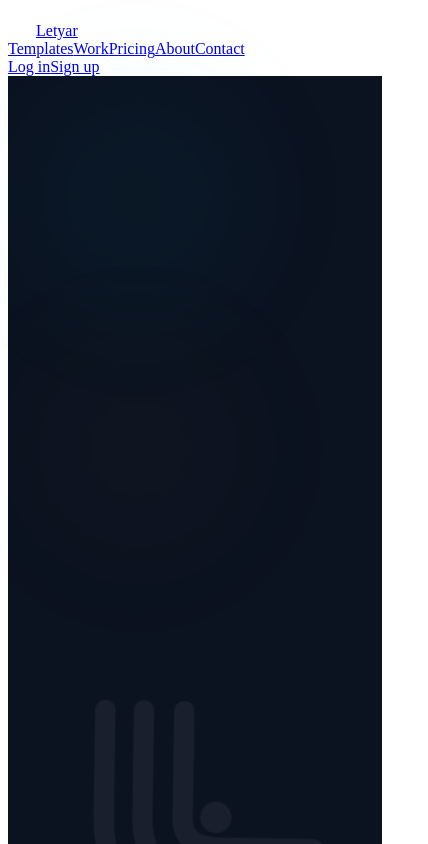
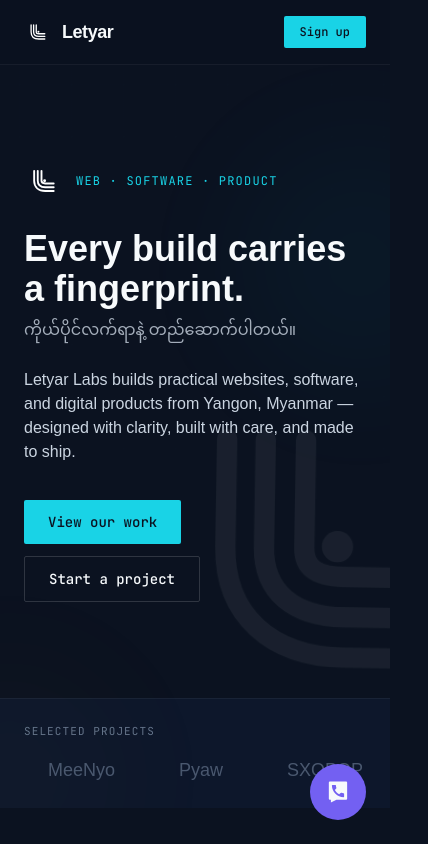
Before and after one commit to letyarworks/letyar-website, a Next.js app: page / in a window 390 px wide. Shown: the top 844 px of the page, 428 px wide, since content can reach past the window. Built offline with nearby package versions, Linux system fonts and the light colour scheme; a web font is replaced by a local one.

Commit message:
Restore global styles and keep responsive hero animation

```diff
--- a/app/globals.css
+++ b/app/globals.css
@@ -1,3 +1,22 @@
+@tailwind base;
+@tailwind components;
+@tailwind utilities;
+
+body {
+  background: #0B1220;
+  color: #F7FAFC;
+}
+
+::selection {
+  background: #19D3E6;
+  color: #0B1220;
+}
+
+:focus-visible {
+  outline: 2px solid #19D3E6;
+  outline-offset: 2px;
+}
+
 /* Hero background: subtle motion, with the official mark kept behind content. */
 .hero-shell {
   isolation: isolate;
@@ -63,6 +82,28 @@
   50% { transform: translate3d(0, -18px, 0) scale(1.08); }
 }
 
+@keyframes riseIn {
+  from { opacity: 0; transform: translateY(24px) scale(0.85); }
+  to { opacity: 1; transform: translateY(0) scale(1); }
+}
+
+@keyframes pulseRingViber {
+  0% { box-shadow: 0 0 0 0 rgba(115, 96, 242, 0.55); }
+  70% { box-shadow: 0 0 0 16px rgba(115, 96, 242, 0); }
+  100% { box-shadow: 0 0 0 0 rgba(115, 96, 242, 0); }
+}
+
+@keyframes marqueeLTR {
+  from { transform: translateX(-50%); }
+  to { transform: translateX(0); }
+}
+
+.dashline {
+  stroke-dasharray: 1;
+  stroke-dashoffset: 1;
+  animation: draw 1.4s cubic-bezier(0.65, 0.35, 0.35, 1) forwards;
+}
+
 @media (max-width: 767px) {
   .hero-grid {
     opacity: 0.12;
@@ -95,28 +136,6 @@
   }
 }
 
-@keyframes riseIn {
-  from { opacity: 0; transform: translateY(24px) scale(0.85); }
-  to { opacity: 1; transform: translateY(0) scale(1); }
-}
-
-@keyframes pulseRingViber {
-  0% { box-shadow: 0 0 0 0 rgba(115, 96, 242, 0.55); }
-  70% { box-shadow: 0 0 0 16px rgba(115, 96, 242, 0); }
-  100% { box-shadow: 0 0 0 0 rgba(115, 96, 242, 0); }
-}
-
-@keyframes marqueeLTR {
-  from { transform: translateX(-50%); }
-  to { transform: translateX(0); }
-}
-
-.dashline {
-  stroke-dasharray: 1;
-  stroke-dashoffset: 1;
-  animation: draw 1.4s cubic-bezier(0.65, 0.35, 0.35, 1) forwards;
-}
-
 @media (prefers-reduced-motion: reduce) {
   *, *::before, *::after {
     animation-duration: 0.01ms !important;
```
